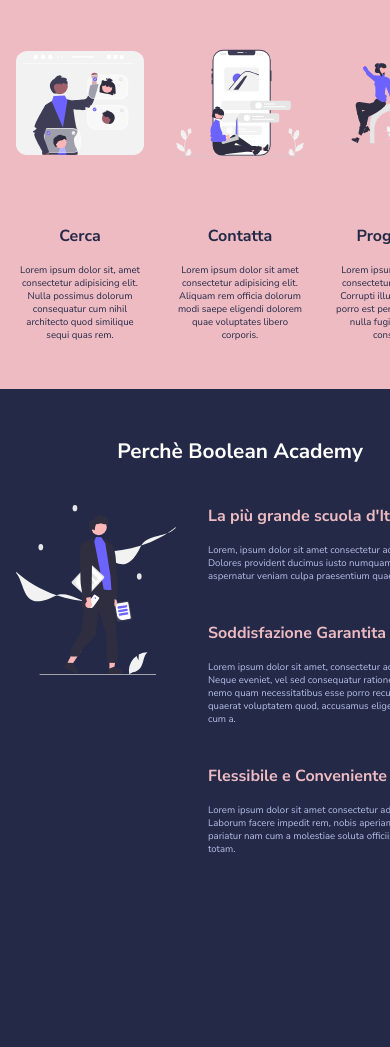
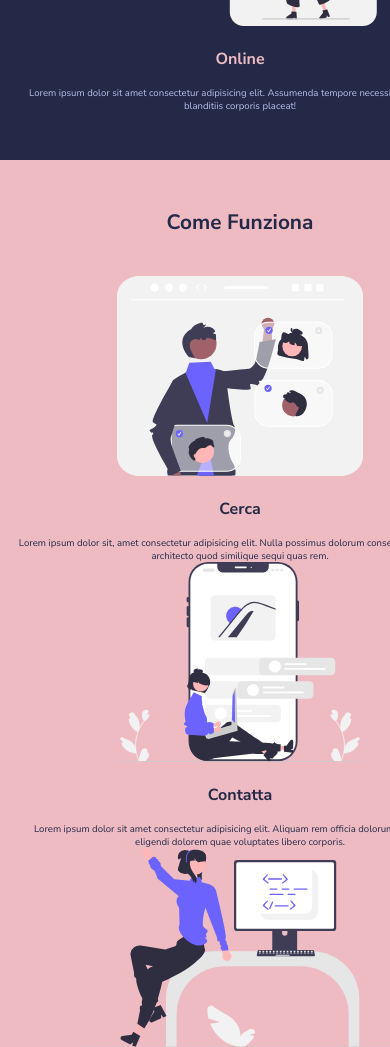
Before and after one commit to mbalbino1997/html-css-resp-wannabe, a plain HTML site: page index.html in a window 390 px wide. Shown: the part 661-1708 px from the top of the page. Before the commit the page ends 1604 px from the top, so only its background shows below. Drawn offline with Linux system fonts and the light colour scheme.

Commit message:
add:mobile responsive

```diff
--- a/css/responsive.css
+++ b/css/responsive.css
@@ -23,3 +23,23 @@
     }
 
 }
+
+@media (max-width:479px) {
+    .row {
+        flex-wrap:wrap;
+    }
+    .lessons .col {
+        width: 100%;
+    }
+    .steps .col {
+        width: 100%;
+    }
+    .why-us .col-left {
+        width: 100%;
+    }
+
+    .why-us .col-right {
+        width: 100%;
+    }
+
+}
```
